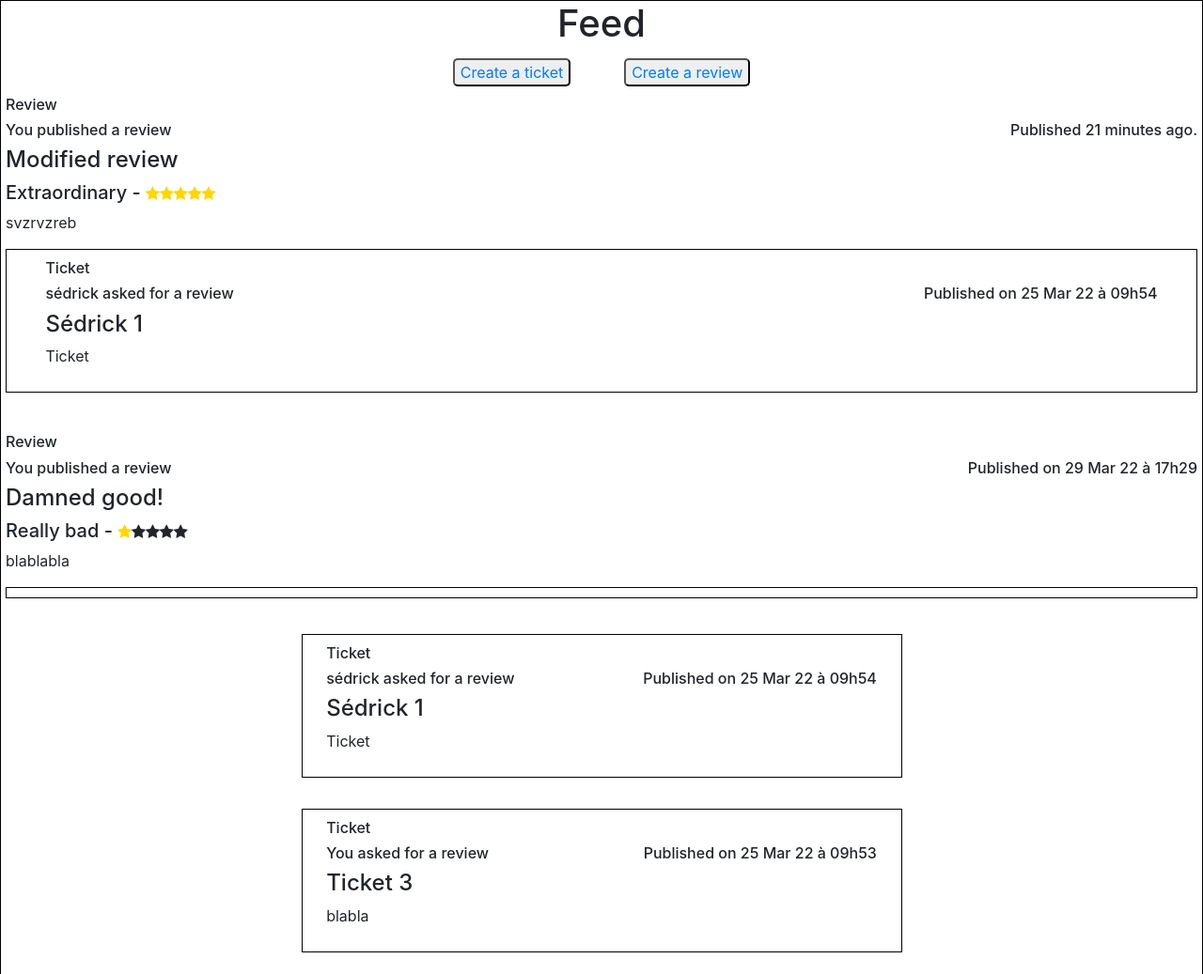
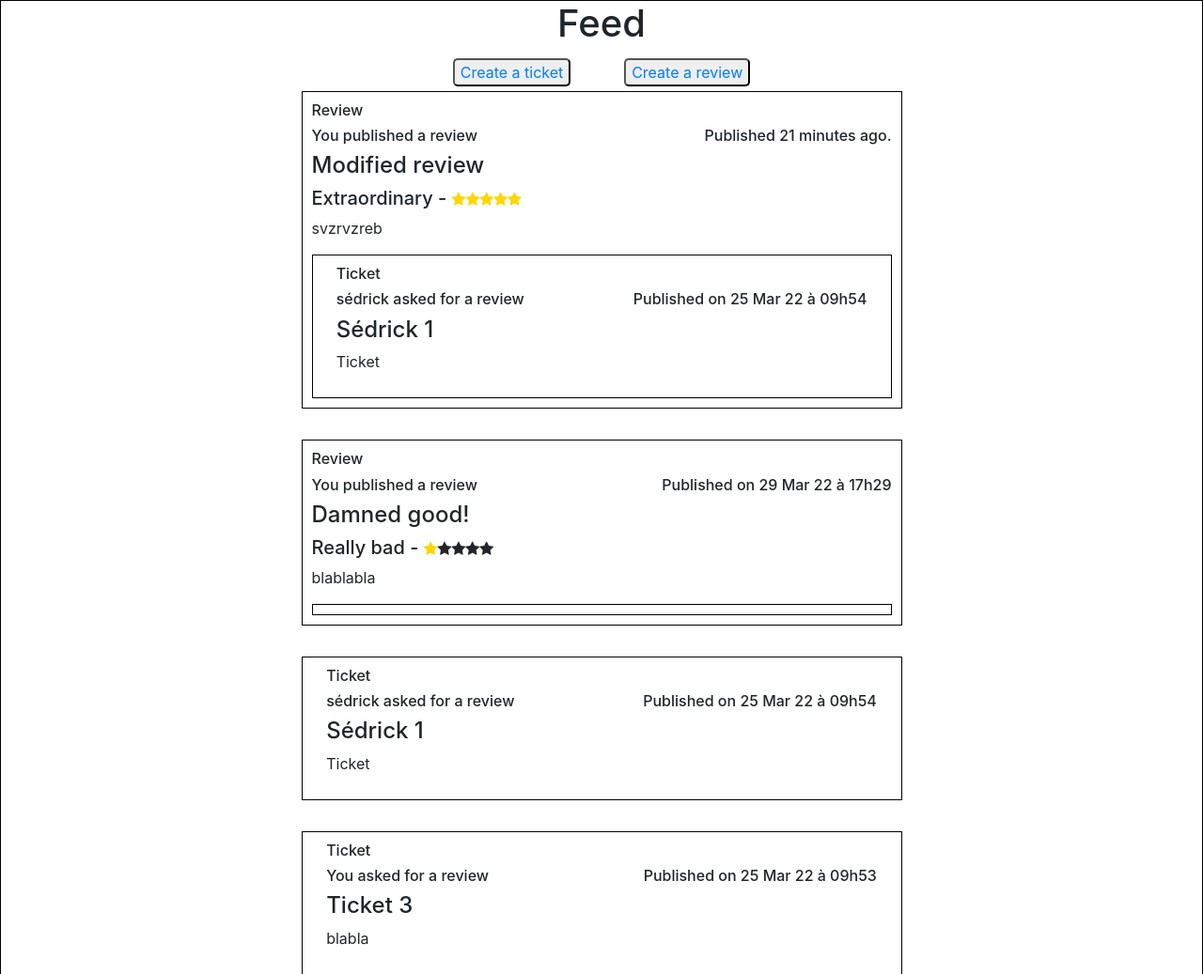
Before and after one commit to DavidPerelroizen/P09, a Django app: page /home_page/ in a window 1280 px wide. Shown: the part 58-1095 px from the top of the page at 94% size. Run offline with Django 4.2, Linux system fonts and the light colour scheme; a user stored in the database is signed in; data comes from the database, SQL or seed files in the repository.

Commit message:
Modified the feed layout

```diff
--- a/feedapp/templates/feedapp/home_page.html
+++ b/feedapp/templates/feedapp/home_page.html
@@ -18,7 +18,9 @@
                             {% endif %}
                 </div>
                 {% elif post.content_type == 'REVIEW' %}
+                <div class="review_area">
                     {% include 'feedapp/partials/review_snippet.html' with review=post %}
+                </div>
                 {% endif %}
                 <hr>
             {% endfor %}
--- a/static/style.css
+++ b/static/style.css
@@ -77,6 +77,15 @@
   width: 30%;
   padding: 5px;
 }
+
+.main_content .review_area {
+  width: 50%;
+  display: flex;
+  flex-direction: column;
+  align-items: center;
+  border: 1px black solid;
+  padding: 5px;}
+
 .main_content .ticket_area {
   width: 50%;
   display: flex;
```
